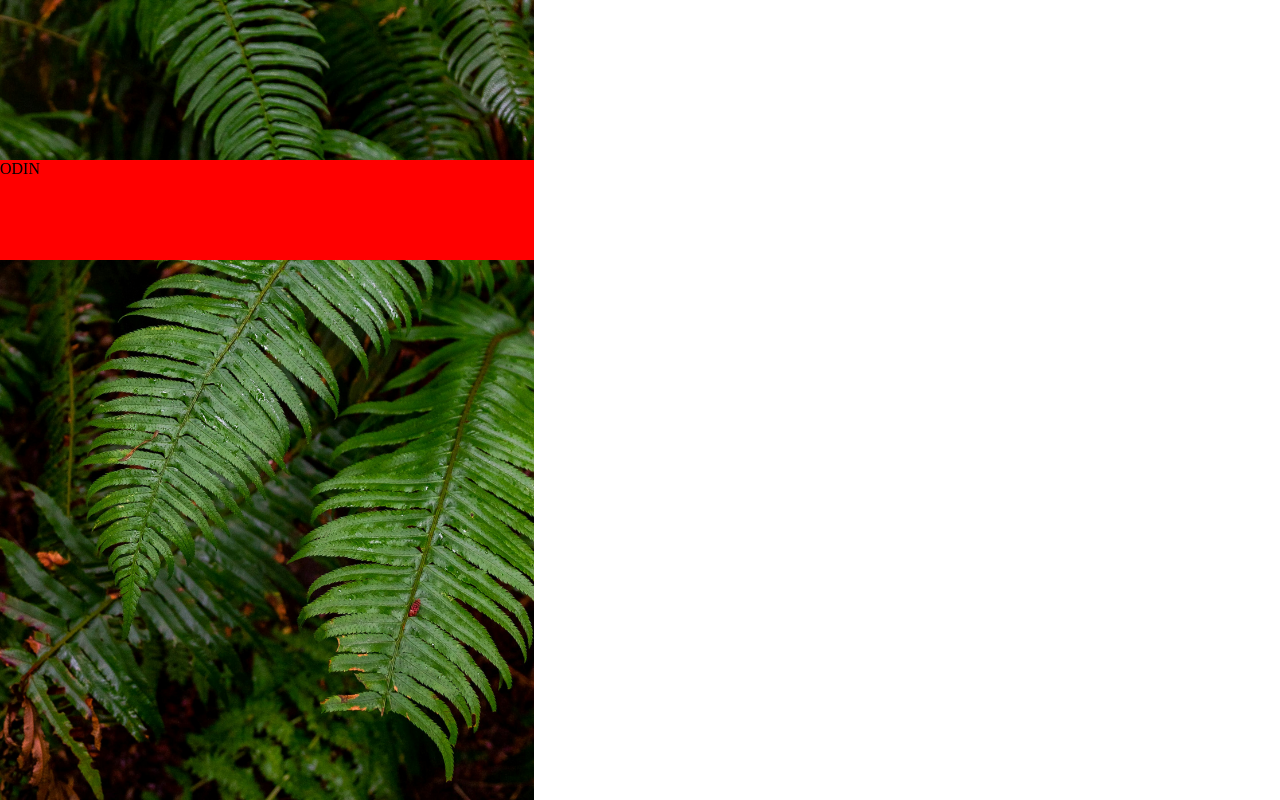
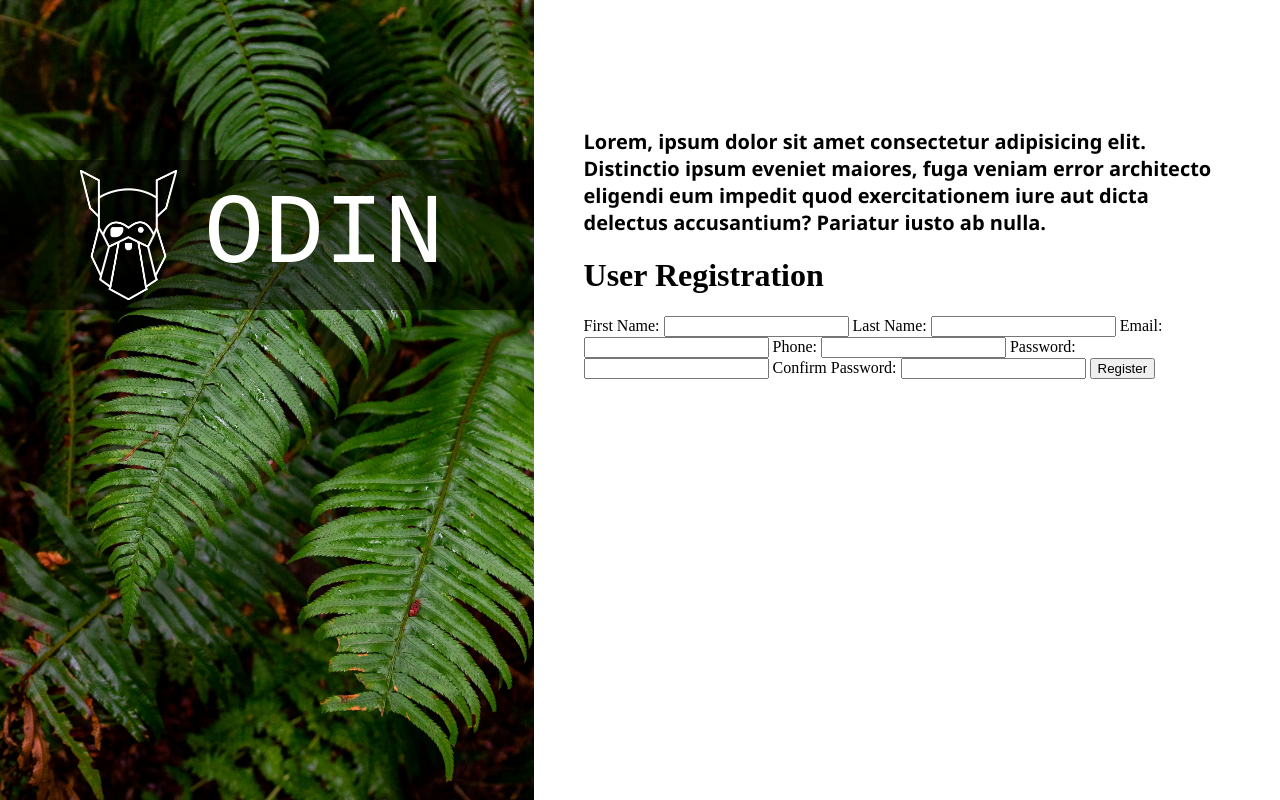
Before and after one commit to arghya2801/top-sign-up-form, a plain HTML site: page index.html in a window 1280 px wide. Drawn offline with Linux system fonts and the light colour scheme.

Commit message:
Made the div for the right side of the page and added a form.

```diff
--- a/index.html
+++ b/index.html
@@ -1,17 +1,56 @@
 <!DOCTYPE html>
 <html lang="en">
+
 <head>
     <meta charset="UTF-8">
     <meta name="viewport" content="width=device-width, initial-scale=1.0">
     <title>Document</title>
     <link rel="stylesheet" href="style.css">
 </head>
+
 <body>
-    <div class="image-container">
-        <img src="assets/plant_image.jpg" alt="plant_image">
-        <div class="overlay-box">
-            ODIN
+    <div class="main-container">
+        <div class="image-container">
+            <img src="assets/plant_image.jpg" alt="plant_image">
+            <div class="overlay-box">
+                <img src="assets/odin-lined.png" alt="Odin Logo">
+                <div class="logo-text">ODIN</div>
+            </div>
+        </div>
+        <div class="right-content">
+            <div class="welcome">
+                <p>Lorem, ipsum dolor sit amet consectetur adipisicing elit. Distinctio ipsum eveniet maiores, fuga
+                    veniam error architecto eligendi eum impedit quod exercitationem iure aut dicta delectus
+                    accusantium? Pariatur iusto ab nulla.</p>
+            </div>
+            <div class="form">
+                <form action="/submit_form" method="POST"> <!-- Adjust the action attribute as needed -->
+                    <h1>User Registration</h1>
+
+                    <label for="firstname">First Name:</label>
+                    <input type="text" id="firstname" name="firstname" required>
+
+                    <label for="lastname">Last Name:</label>
+                    <input type="text" id="lastname" name="lastname" required>
+
+                    <label for="email">Email:</label>
+                    <input type="email" id="email" name="email" required>
+
+                    <label for="phone">Phone:</label>
+                    <input type="tel" id="phone" name="phone" required>
+
+                    <label for="password">Password:</label>
+                    <input type="password" id="password" name="password" required>
+
+                    <label for="confirm-password">Confirm Password:</label>
+                    <input type="password" id="confirm-password" name="confirm-password" required>
+
+                    <button type="submit">Register</button> <!-- Submit button -->
+                </form>
+            </div>
+
         </div>
     </div>
 </body>
+
 </html>
--- a/style.css
+++ b/style.css
@@ -1,5 +1,10 @@
-/* .image-container {
+/* .main-container {
+    display: flex;
+}
 
+.image-container {
+    position: relative;
+    height: 100vh;
 } */
 
 img {
@@ -11,10 +16,44 @@ img {
 }
 
 .overlay-box {
-    background-color: red;
+    background-color: rgb(0, 0, 0, 0.5);
     position:fixed;
     left:0;
     top: 20vh;
     width: calc(100vh * (350.125 / 525));
-    height: 100px;
+    height: 150px;
+    display: flex;
+    align-items: center;
 }
+
+.overlay-box img {
+    position: relative;
+    height: 130px;
+    left: 15%;
+
+}
+
+.logo-text {
+    color: white;
+    font-size: 100px;
+    font-family: 'Courier New', Courier, monospace;
+    position: relative;
+    margin-left: 20%;
+}
+
+.right-content {
+    /* display: flex;
+    flex-wrap: wrap; */
+    /* justify-content: center;
+    align-items: center; */
+    position: absolute;
+    left: calc(100vh * (350.125 / 525));
+    margin: 20px 50px 20px 50px;
+}
+.welcome {
+    font-size: 20px;
+    font-weight:bold;
+    font-family: 'Segoe UI', Tahoma, Geneva, Verdana, sans-serif;
+    margin-top: 100px;
+
+}
```
